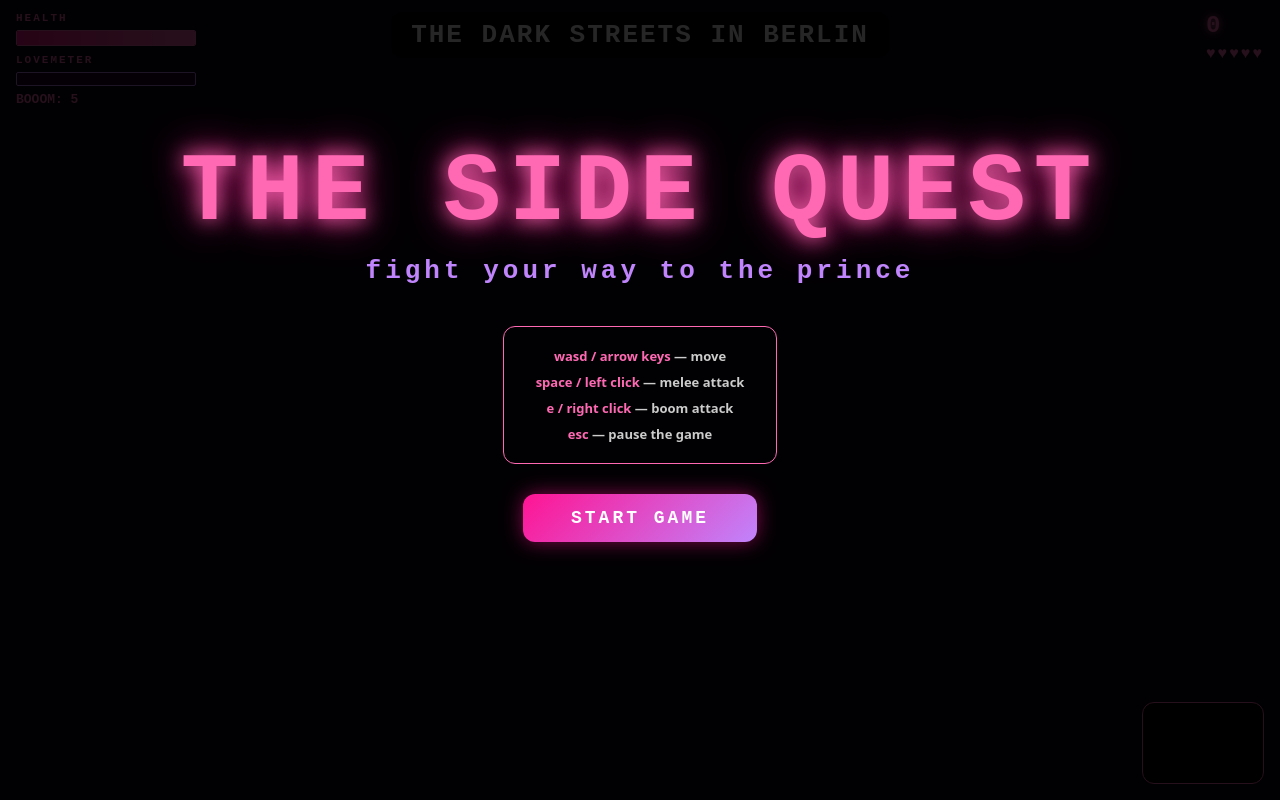
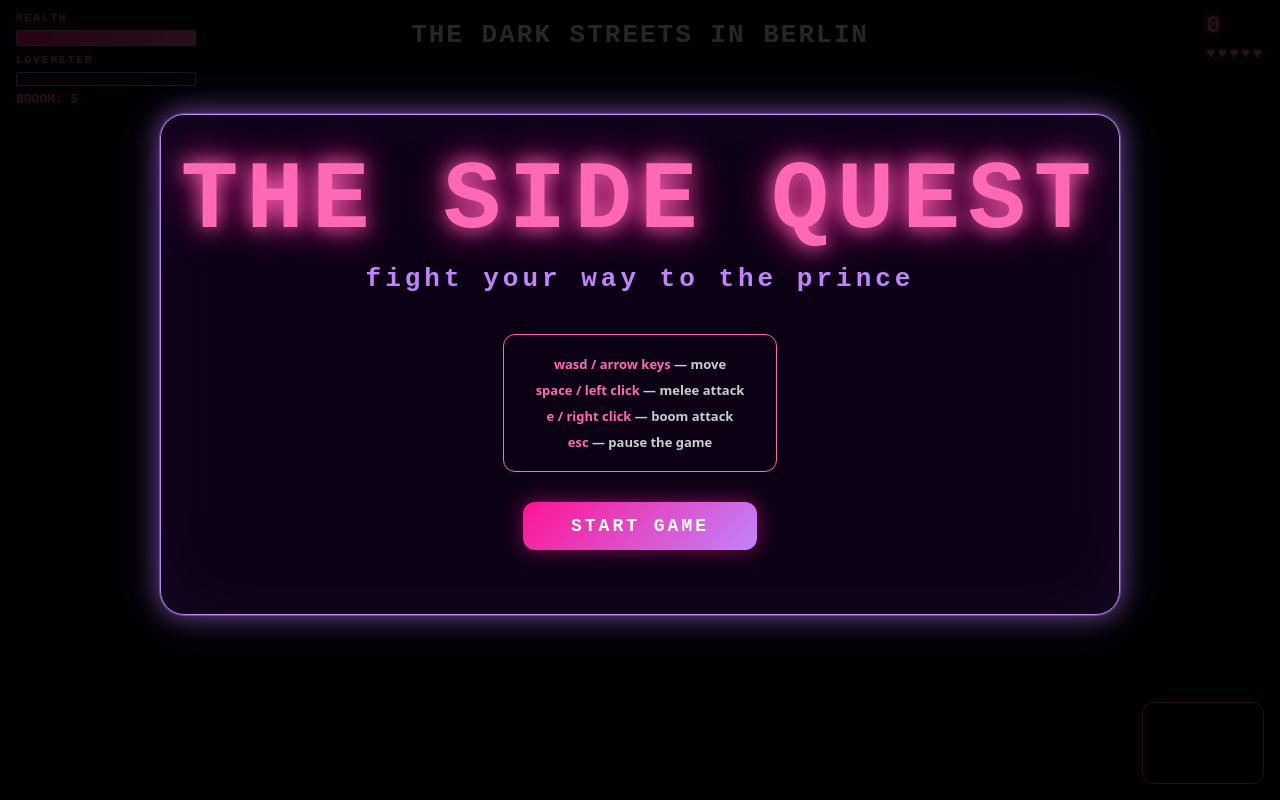
Before and after one commit to storyteller-13/the-side-quest, a website: page index.html in a window 1280 px wide. Drawn offline with Linux system fonts and the light colour scheme.

Commit message:
feat: neon purple frame and rounder border on first screen (#6)

```diff
--- a/index.html
+++ b/index.html
@@ -30,10 +30,12 @@
     </div>
   </div>
   <div id="overlay">
-    <h1 id="overlayTitle"></h1>
-    <div class="subtitle" id="overlaySubtitle"></div>
-    <div class="controls" id="overlayControls"></div>
-    <button id="startBtn"></button>
+    <div class="menu-frame">
+      <h1 id="overlayTitle"></h1>
+      <div class="subtitle" id="overlaySubtitle"></div>
+      <div class="controls" id="overlayControls"></div>
+      <button id="startBtn"></button>
+    </div>
   </div>
 </div>
 
--- a/styles/style.css
+++ b/styles/style.css
@@ -33,10 +33,36 @@ canvas { display: block; }
 #ammoLabel { display: none; }
 #ammoDisplay { color: #ff69b4; font-size: 13px; font-weight: bold; }
 #overlay {
-  position: absolute; inset: 0; display: flex; flex-direction: column;
+  position: absolute; inset: 0; z-index: 50;
+  display: flex; flex-direction: column;
   align-items: center; justify-content: center; background: rgba(0,0,0,0.85); color: white;
-  padding-bottom: 12vh;
+  padding: 24px 16px 12vh; pointer-events: auto;
+  overflow-y: auto;
 }
+.menu-frame {
+  border: 1px solid #c084fc;
+  border-radius: 24px;
+  padding: 56px 64px 64px;
+  width: min(95vw, 960px);
+  max-width: min(95vw, 960px);
+  box-shadow:
+    0 0 0 1px rgba(192,132,252,0.4),
+    0 0 24px rgba(192,132,252,0.5),
+    0 0 48px rgba(139,92,246,0.25),
+    inset 0 0 80px rgba(192,132,252,0.06);
+  background: rgba(30,0,50,0.4);
+  display: flex;
+  flex-direction: column;
+  align-items: center;
+  text-align: center;
+}
+.menu-frame h1 {
+  white-space: nowrap;
+  font-size: clamp(42px, 10vw, 96px);
+}
+.menu-frame .subtitle,
+.menu-frame .controls,
+.menu-frame #startBtn { margin-left: 0; margin-right: 0; max-width: 100%; overflow-wrap: break-word; }
 #overlay h1 {
   font-size: 96px; color: #ff69b4;
   text-shadow: 0 0 20px #ff69b4, 0 0 40px #ff1493;
```
